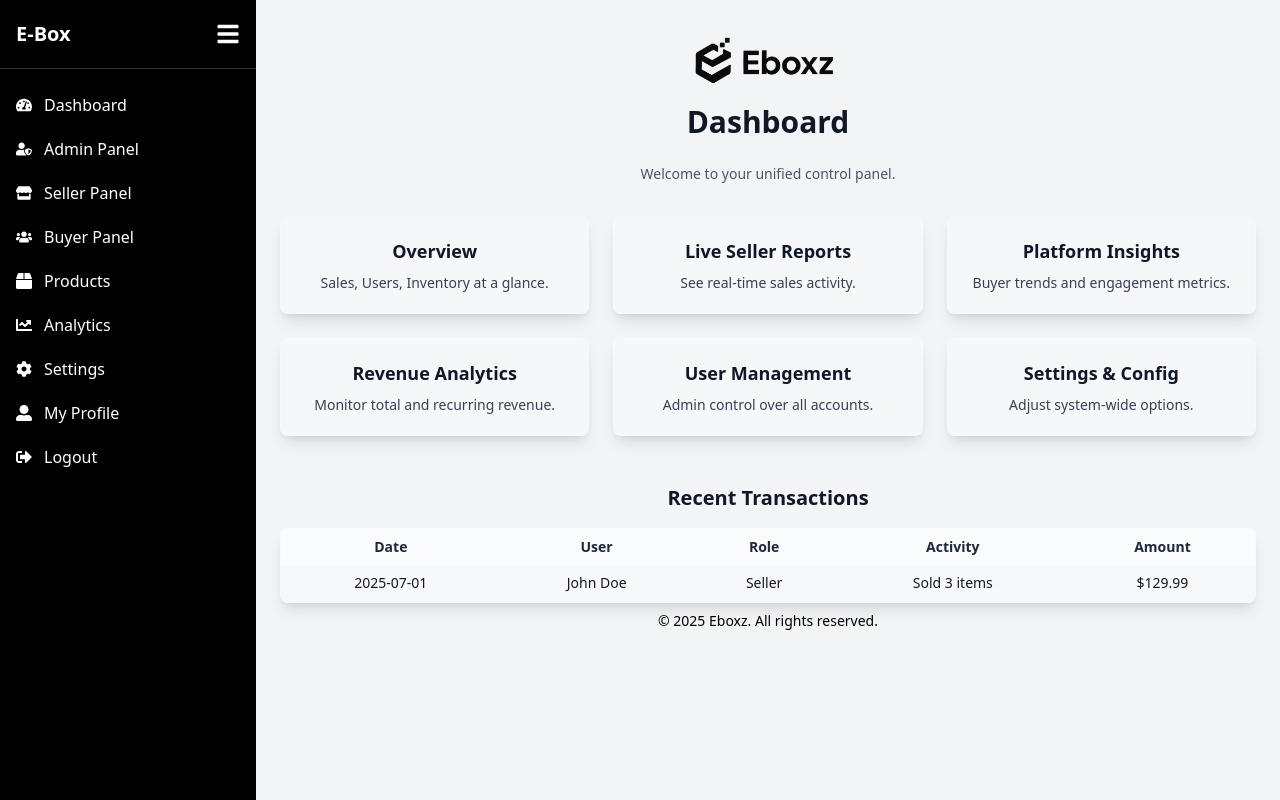
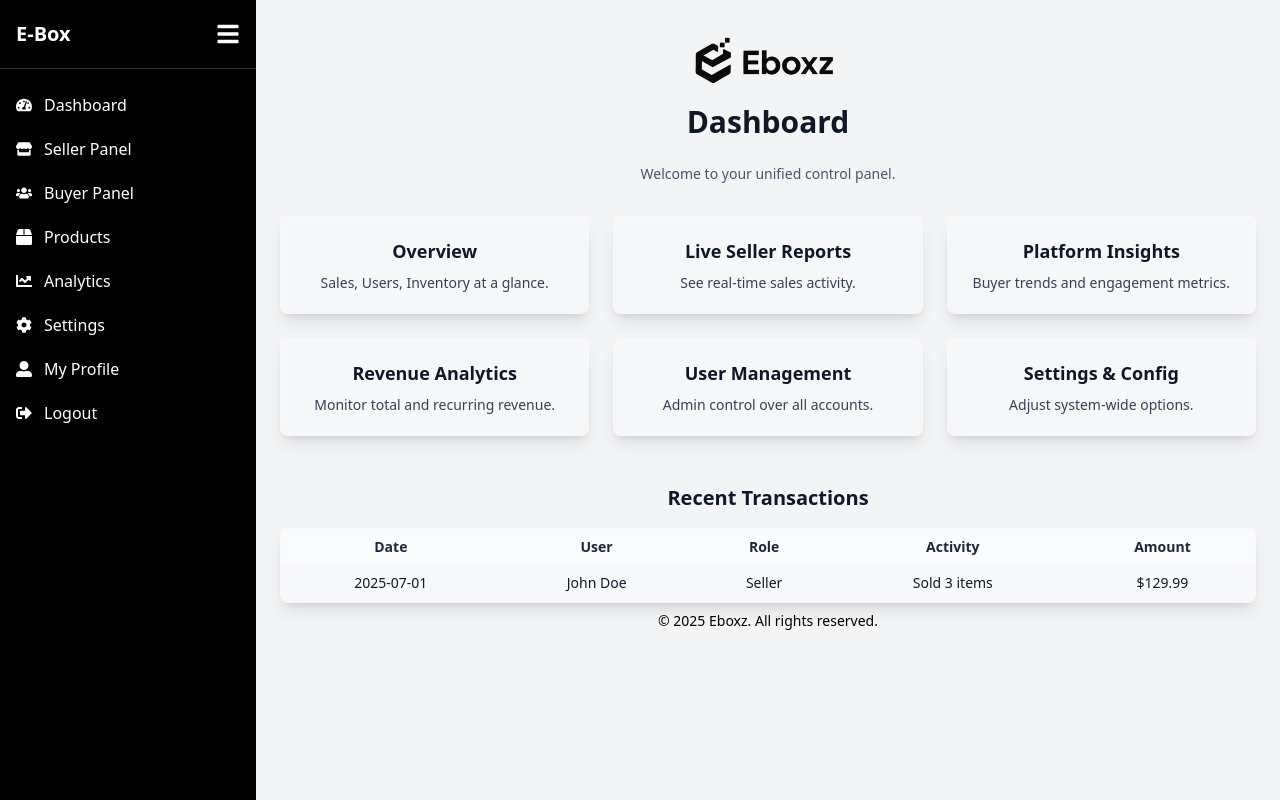
Before and after one commit to wisdom-ogbonna/ebox, a React (Vite) app in the folder frontend/: page /dashboard in a window 1280 px wide. Built offline with nearby package versions, Linux system fonts and the light colour scheme.

Commit message:
admin panel removed

```diff
--- a/frontend/src/Pages/Dashboard.jsx
+++ b/frontend/src/Pages/Dashboard.jsx
@@ -52,7 +52,6 @@ export default function Dashboard() {
         </div>
         <nav className="flex flex-col space-y-1 px-2 mt-4">
           {navLink("/dashboard", <FaTachometerAlt />, "Dashboard", isSidebarOpen)}
-          {navLink("/admin", <FaUserShield />, "Admin Panel", isSidebarOpen)}
           {navLink("/seller", <FaStore />, "Seller Panel", isSidebarOpen)}
           {navLink("/buyer", <FaUsers />, "Buyer Panel", isSidebarOpen)}
           {navLink("/products", <FaBox />, "Products", isSidebarOpen)}
```
Also changed, not shown: frontend/src/App.jsx (line endings or trailing spaces), frontend/src/Components/Copyright.jsx (line endings or trailing spaces).
